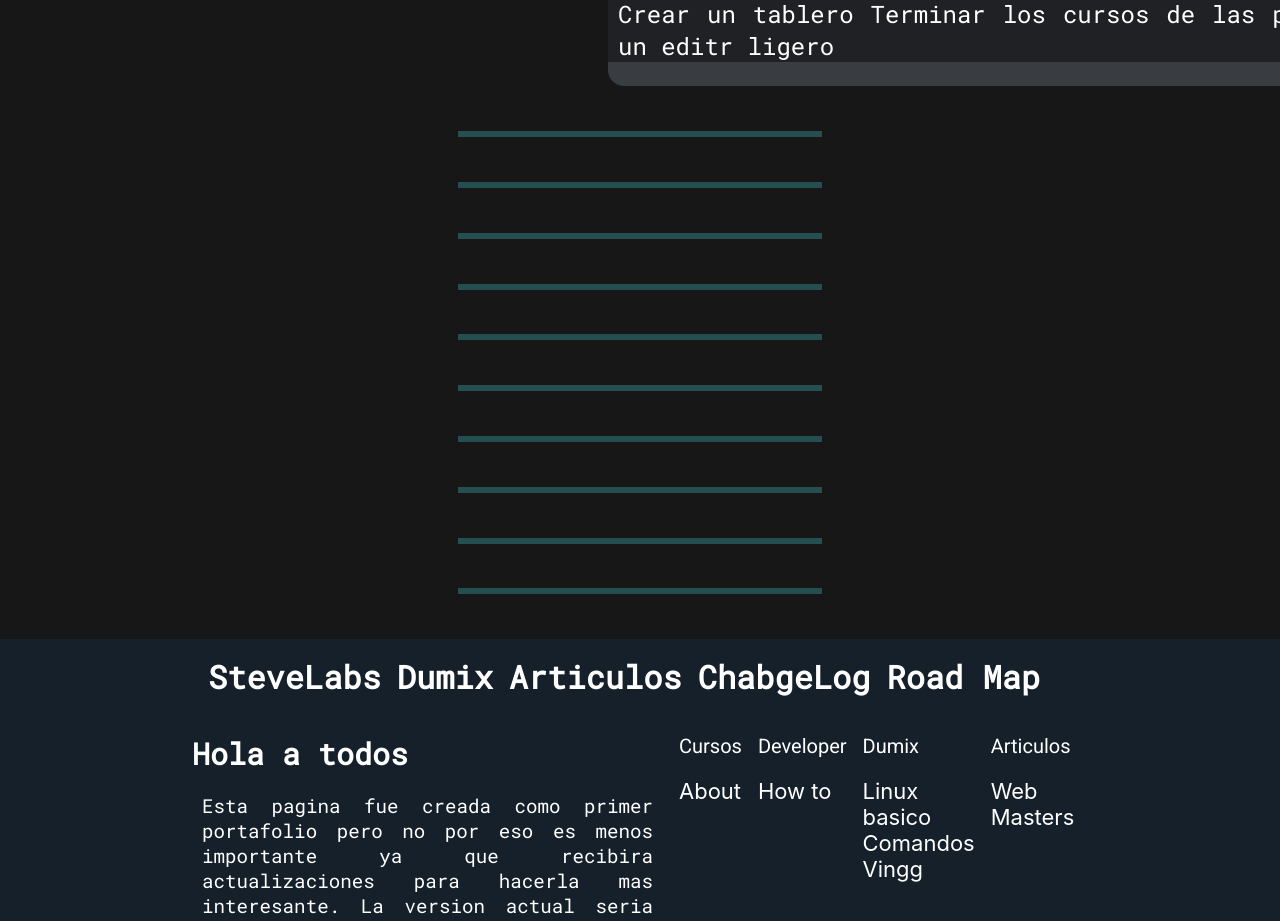
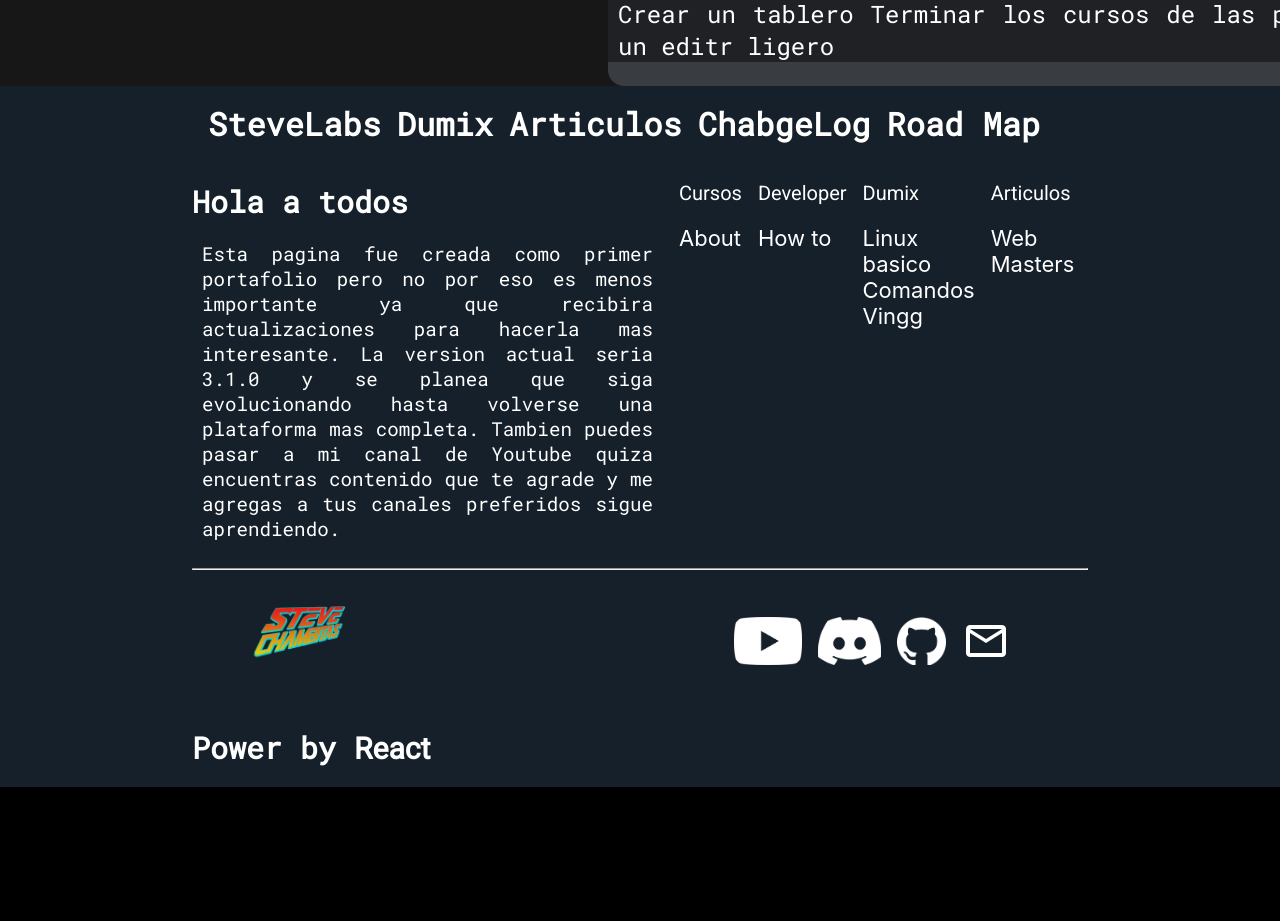
Before and after one commit to SteveBartmoss/steveapp, a React (Create React App) app: page /steve in a window 1280 px wide. Shown: the part 2420-3341 px from the top of the page. After the commit the page ends 3207 px from the top, so only its background shows below. Built offline with nearby package versions, Linux system fonts and the light colour scheme.

Commit message:
clean the main page

```diff
--- a/src/pages/Steve.jsx
+++ b/src/pages/Steve.jsx
@@ -231,66 +231,6 @@ function Steve() {
                     </DivColum>
                 </DivRow>
 
-
-
-
-
-                <Expositor>
-                    <Paper>
-
-                    </Paper>
-                </Expositor>
-
-                <Expositor>
-                    <Paper>
-
-                    </Paper>
-                </Expositor>
-
-                <Expositor>
-                    <Paper>
-
-                    </Paper>
-                </Expositor>
-
-                <Expositor>
-                    <Paper>
-
-                    </Paper>
-                </Expositor>
-
-                <Expositor>
-                    <Paper>
-
-                    </Paper>
-                </Expositor>
-
-                <Expositor>
-                    <Paper>
-
-                    </Paper>
-                </Expositor>
-
-                <Expositor>
-
-                </Expositor>
-
-                <Expositor>
-                    <Paper>
-
-                    </Paper>
-                </Expositor>
-
-                <Expositor>
-                    <Paper>
-
-                    </Paper>
-                </Expositor>
-
-                <Expositor>
-
-                </Expositor>
-
             </Div70>
 
             <Pie />
```
